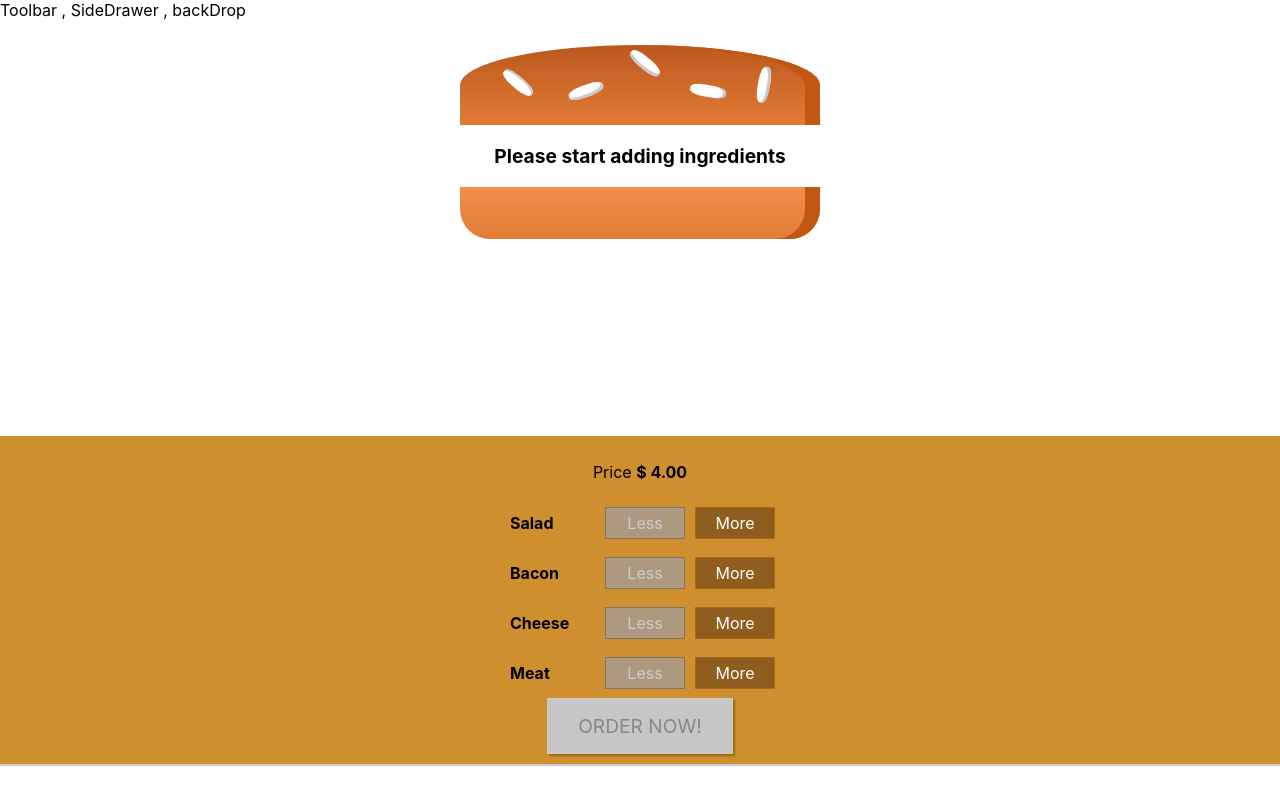
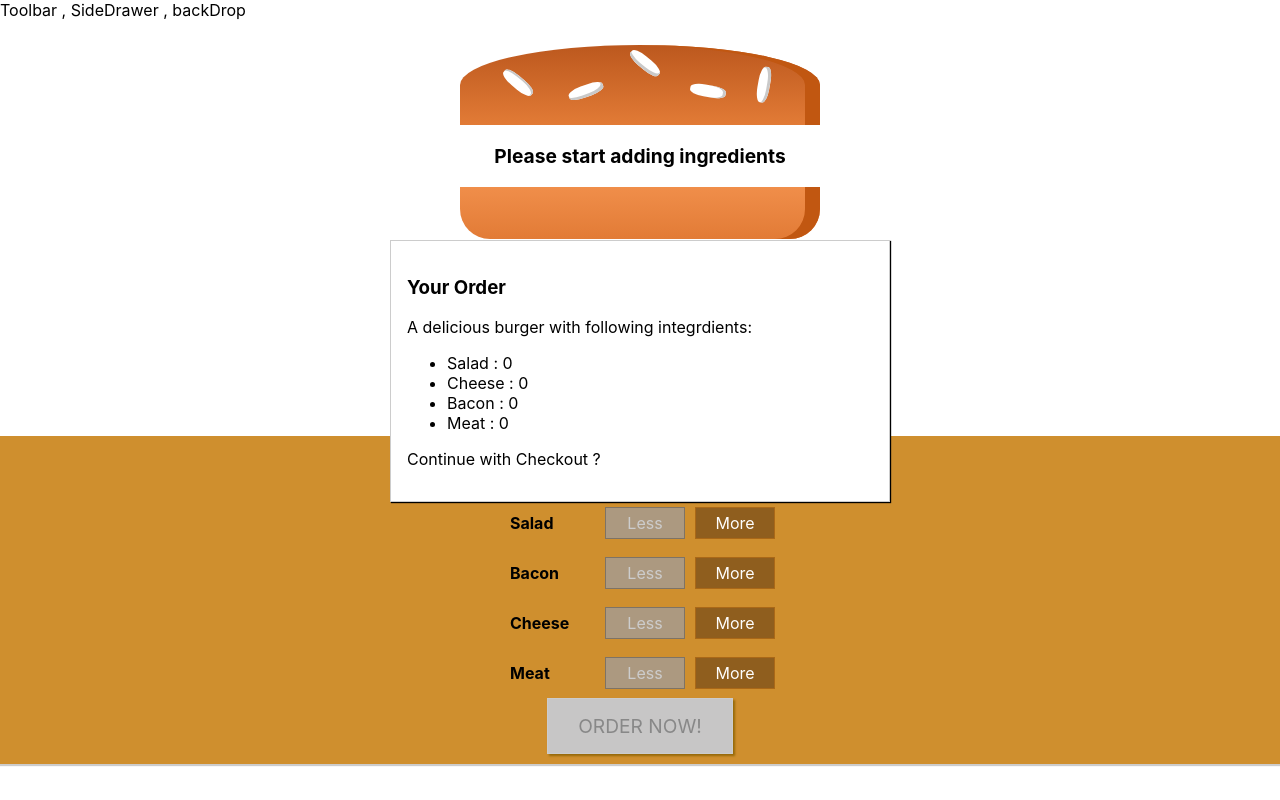
Before and after one commit to pramodkharade/reactbuggerapp, a React (Create React App) app: page / in a window 1280 px wide. Built offline with nearby package versions, Linux system fonts and the light colour scheme.

Commit message:
order summary  and modal coponents added

```diff
--- /dev/null
+++ b/src/components/Burger/OrderSummary/OrderSummary.js
@@ -0,0 +1,23 @@
+import React from 'react';
+import Auxiliary from '../../../hoc/Auxiliary';
+const OrderSummary = (props) => {
+  const integrdientSummary = Object.keys(props.ingredients)
+    .map((igKey) => {
+      return (<li key={igKey}>
+                <span style={{
+          textTransform: 'capitalize'
+        }}>{igKey} </span>
+                : {props.ingredients[igKey]}
+             </li>);
+    });
+  return (
+    <Auxiliary>
+        <h3> Your Order</h3>
+        <p>A delicious burger  with following integrdients:</p>
+  <ul>{integrdientSummary}</ul>
+  <p>Continue with Checkout ?</p>
+    </Auxiliary>
+    );
+};
+
+export default OrderSummary;
--- /dev/null
+++ b/src/components/UI/Modal/Modal.js
@@ -0,0 +1,9 @@
+import React from 'react';
+import Classes from './Modal.module.css';
+const Modal = (props) => (
+  <div className={Classes.Modal}>
+      {props.children}
+  </div>
+);
+
+export default Modal;
--- /dev/null
+++ b/src/components/UI/Modal/Modal.module.css
@@ -0,0 +1,20 @@
+.Modal {
+    position: fixed;
+    z-index: 500;
+    background-color: white;
+    width: 70%;
+    border: 1px solid #ccc;
+    box-shadow: 1px 1px 1px black;
+    padding: 16px;
+    left: 15%;
+    top: 30%;
+    box-sizing: border-box;
+    transition: all 0.3s ease-out;
+}
+
+@media (min-width: 600px) {
+    .Modal {
+        width: 500px;
+        left: calc(50% - 250px);
+    }
+}
--- a/src/containers/BurgerBuilder/BurgerBuilder.js
+++ b/src/containers/BurgerBuilder/BurgerBuilder.js
@@ -2,7 +2,8 @@
 import Auxiliary from '../../hoc/Auxiliary';
 import Burger from '../../components/Burger/Burger';
 import BuildControls from '../../components/Burger/BuildControls/BuildControls';
-
+import Modal from '../../components/UI/Modal/Modal';
+import OrderSummary from '../../components/Burger/OrderSummary/OrderSummary';
 const INGREDIENT_PRICE = {
   salad: 0.5,
   cheese: 0.5,
@@ -25,7 +26,6 @@
     purchasable: false
   };
   updatePurchasableState = (ingredients) => {
-
     const sum = Object.keys(ingredients)
       .map((igKey) => {
         return ingredients[igKey];
@@ -81,6 +81,9 @@
     }
     return (
       <Auxiliary>
+        <Modal>
+        <OrderSummary ingredients={this.state.ingredients}/>
+        </Modal>
             <Burger ingredients = {this.state.ingredients}/>
             <BuildControls ingredientAdded={this.addIngredientHandler}
       ingredientRemoved={this.removeIngredientHandler}
```
Also changed, not shown: src/components/UI/BackDrop/BackDrop.js (added, +7 -0 lines).
